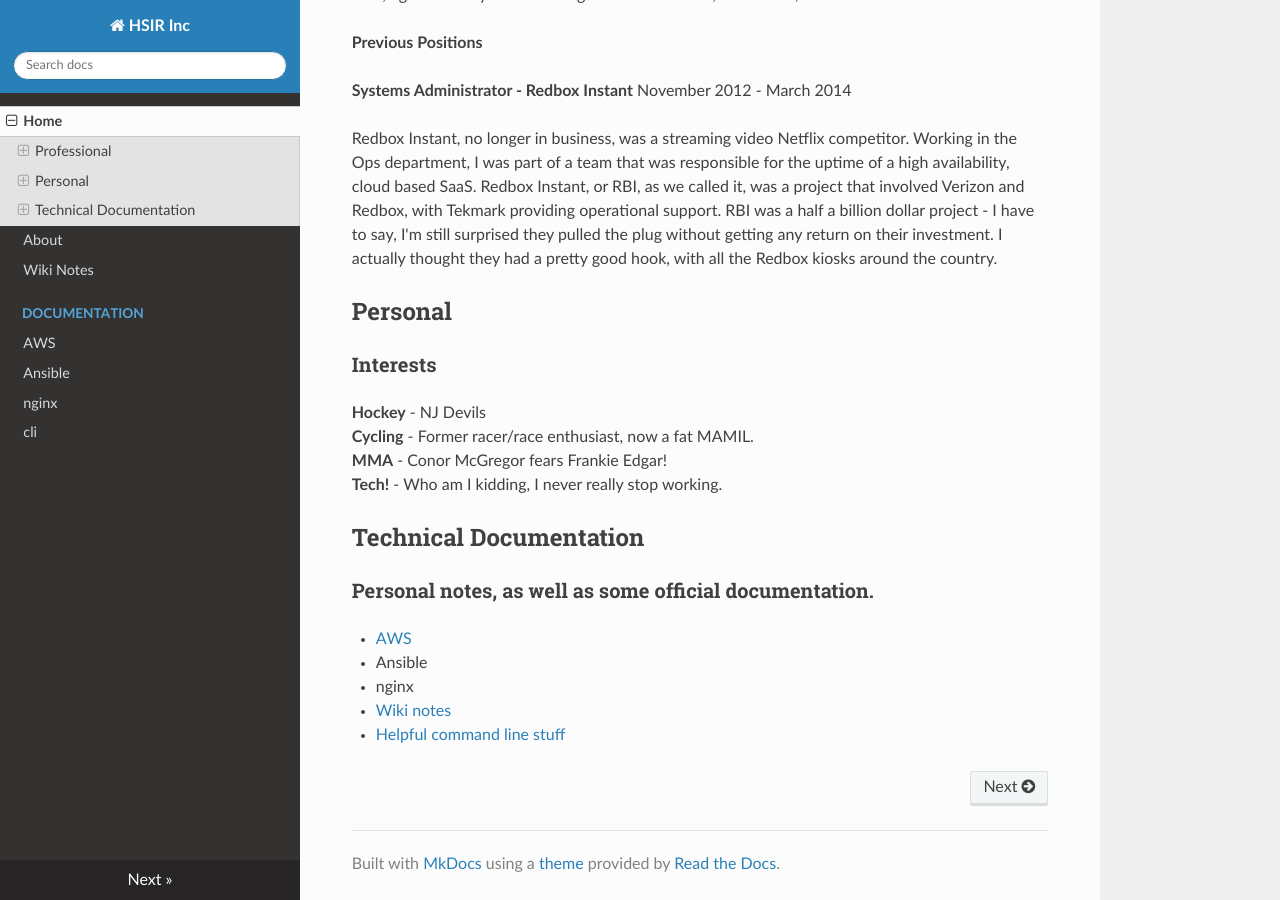
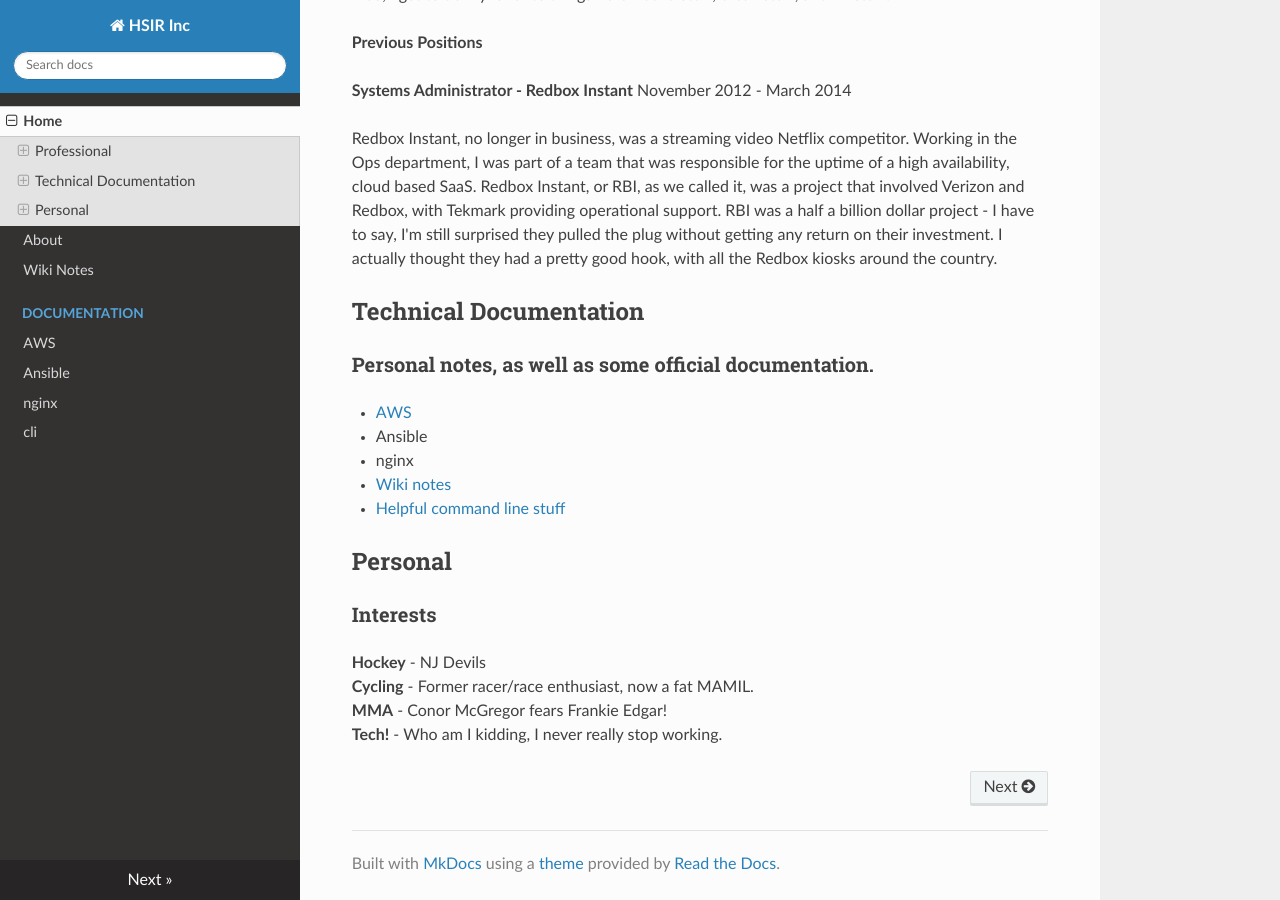
Before and after one commit to simplycycling/mk-docs, an MkDocs documentation site: the page built from docs/index.md, in a window 1280 px wide and 900 px high, scrolled down 643 px. Built offline with MkDocs 1.6.1, drawn with Linux system fonts in a browser that asks for light colours; nearby versions of some CDN libraries; old or Windows-style settings are respelled for this version of MkDocs; part of the change alters nothing that is shown.

```diff
--- a/docs/index.md
+++ b/docs/index.md
@@ -35,15 +35,6 @@ project - I have to say, I'm still surprised they pulled the plug without
 getting any return on their investment. I actually thought they had a
 pretty good hook, with all the Redbox kiosks around the country.
 
-## Personal
-
-### Interests
-
-**Hockey** - NJ Devils
-**Cycling** - Former racer/race enthusiast, now a fat MAMIL.
-**MMA** - Conor McGregor fears Frankie Edgar!
-**Tech!** - Who am I kidding, I never really stop working.
-
 ## Technical Documentation
 
 ### Personal notes, as well as some official documentation.
@@ -53,3 +44,12 @@ pretty good hook, with all the Redbox kiosks around the country.
 - nginx
 - [Wiki notes](wiki.md)
 - [Helpful command line stuff](documentation/cli.md)
+
+## Personal
+
+### Interests
+
+**Hockey** - NJ Devils
+**Cycling** - Former racer/race enthusiast, now a fat MAMIL.
+**MMA** - Conor McGregor fears Frankie Edgar!
+**Tech!** - Who am I kidding, I never really stop working.
```
